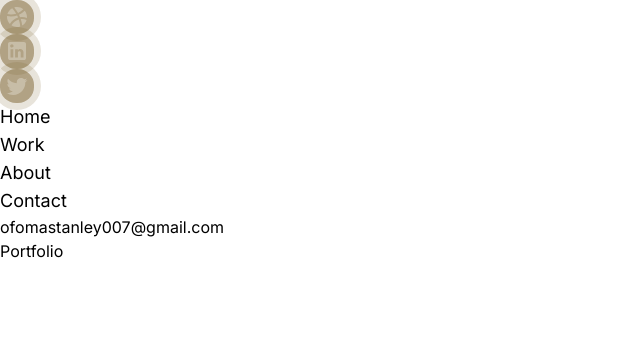
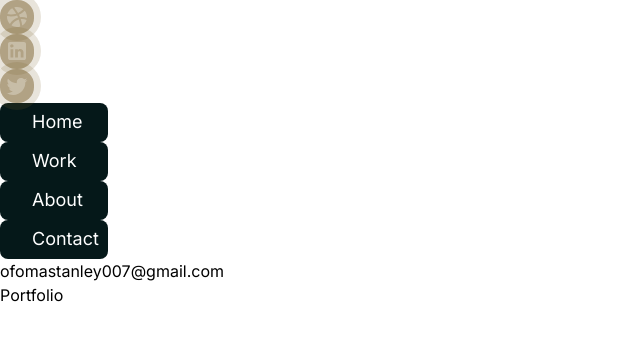
Before and after one commit to Maxwell011/portfolio-design, a Next.js app: page / in a window 1280 px wide. Shown: the top 340 px of the page, without its empty margins (0-640 px from the left). Built offline with nearby package versions, Linux system fonts and the light colour scheme.

Commit message:
Added styles to naviagation links

```diff
--- a/src/app/components/Nav.tsx
+++ b/src/app/components/Nav.tsx
@@ -29,10 +29,18 @@ const Nav = () => {
         <div>
           <ul>
             {/* flex justify-center items-center gap-2.5 px-8 py-[5px] rounded-lg */}
-            <li className="text-lg">Home</li>
-            <li className="text-lg">Work</li>
-            <li className="text-lg">About</li>
-            <li className="text-lg">Contact</li>
+            <li className="text-lg gap-2.5 px-8 py-[5px] rounded-lg bg-[#051819] text-[#FFFFFF] h-[39px] w-[108px]">
+              Home
+            </li>
+            <li className="text-lg gap-2.5 px-8 py-[5px] rounded-lg bg-[#051819] text-[#FFFFFF] h-[39px] w-[108px]">
+              Work
+            </li>
+            <li className="text-lg gap-2.5 px-8 py-[5px] rounded-lg bg-[#051819] text-[#FFFFFF] h-[39px] w-[108px]">
+              About
+            </li>
+            <li className="text-lg gap-2.5 px-8 py-[5px] rounded-lg bg-[#051819] text-[#FFFFFF] h-[39px] w-[108px]">
+              Contact
+            </li>
           </ul>
         </div>
 
```
